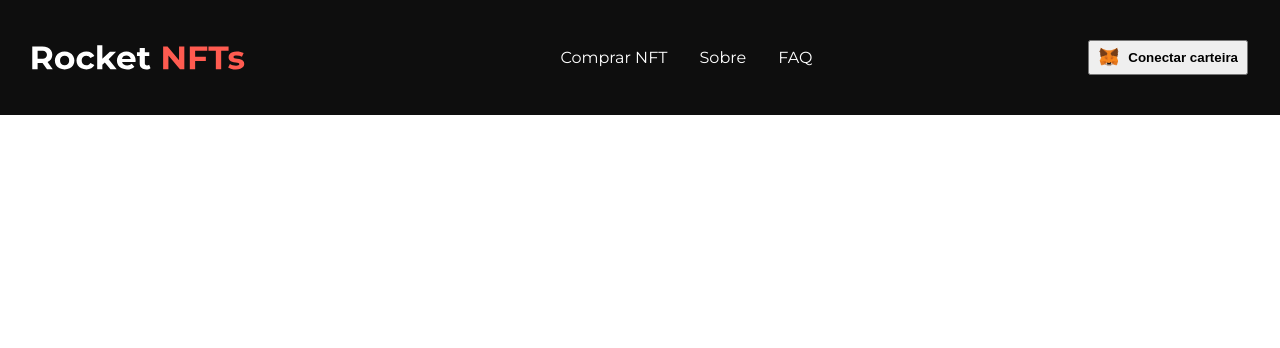
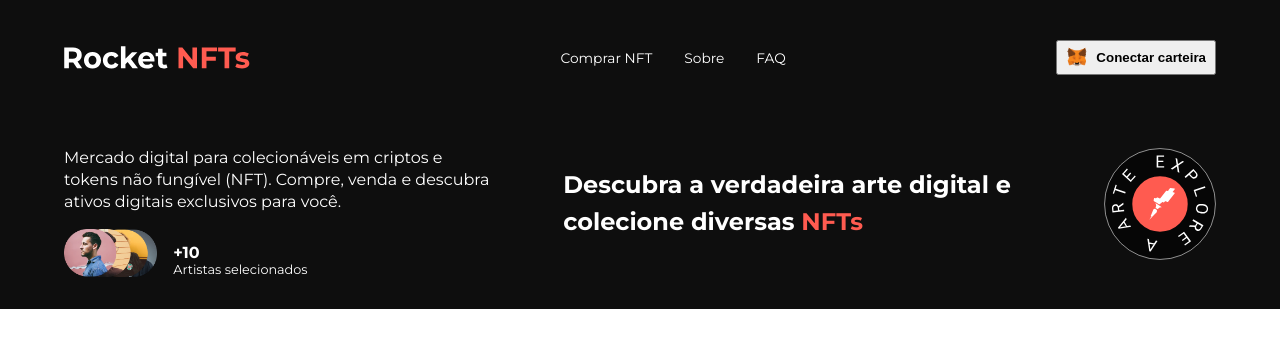
Before and after one commit to Sulaalbuquerque/desafio-rocket-nfts, a React (Vite) app: page / in a window 1280 px wide. Shown: the top 348 px of the page. Built offline with nearby package versions, Linux system fonts and the light colour scheme.

Commit message:
presentation

```diff
--- a/src/pages/Home/Header/Menu/style.js
+++ b/src/pages/Home/Header/Menu/style.js
@@ -15,7 +15,7 @@ export const ContainerMenu = styled.div`
     a{
         text-decoration: none;
         color: ${({ theme }) => theme.textColor};
-        font-size: 1rem;
+        font-size: .859rem;
     }
 
     a:hover{
--- a/src/pages/Home/Header/style.js
+++ b/src/pages/Home/Header/style.js
@@ -35,13 +35,13 @@ export const ContainerHeader = styled.header`
     }
 
     @media (min-width: 769px) {
-        padding: 2rem;
+        padding: 2rem 4rem;
         display: flex;
         flex-direction: row;
         justify-content: space-between;
 
         .logo{
-            height: 1.6rem;
+            height: 1.4rem;
         }
 
         .content-button{
--- /dev/null
+++ b/src/pages/Home/Presentation/index.jsx
@@ -0,0 +1,28 @@
+import { ContainerPresentation } from "./style"
+
+import imgArtists from './../../../../public/assets/imgs/group-avarts.png'
+import imgStampRocketseat from './../../../../public/assets/icons/badge.svg'
+
+export const Presentation = () => {
+
+    return (
+      <>
+        <ContainerPresentation>
+          <div className="content-presentation">
+            <span className="title">Mercado digital para colecionáveis em criptos e tokens não fungível (NFT). Compre, venda e descubra ativos digitais exclusivos para você.</span>
+            <div className="artists">
+              <img src={imgArtists} alt='Imagem de artistas selecionados'/>
+              <div className="details-artists">
+                <span className="amount">+10</span>
+                <span className="details">Artistas selecionados</span>
+              </div>
+            </div>
+          </div>
+          <div className="content-title">
+            <h1>Descubra a verdadeira arte digital e colecione diversas <span className="detail-h1">NFTs</span></h1>
+            <img className="stamp" src={imgStampRocketseat} alt="Selo rocketseat" />
+          </div>
+        </ContainerPresentation>
+      </>
+    )
+  }
--- /dev/null
+++ b/src/pages/Home/Presentation/style.js
@@ -0,0 +1,94 @@
+import styled from 'styled-components'
+
+export const ContainerPresentation = styled.section`
+    background-color: ${({ theme }) => theme.bodyBackground};
+    color: ${({ theme }) => theme.textColor};
+    padding: 1rem 3rem;
+    display: flex;
+    flex-direction: column;
+    gap: 1rem;
+
+    .content-presentation{
+        display: flex;
+        gap: 1rem;
+    }
+
+    .title{
+        font-size: 1rem;
+        line-height: 1.38rem;
+    }
+
+    .artists{
+        display: flex;
+        flex-direction: column;
+        gap: 1rem;
+    }
+
+    .artists img{
+        height: 3rem;
+    }
+
+    .amount{
+        font-weight: 700;
+        font-size: 1rem;
+    }
+
+    .details{
+        font-size: .8rem;
+    }
+
+    h1{
+        font-weight: 700;
+        font-size: 1.5rem;
+    }
+
+    .detail-h1{
+        color: ${({ theme }) => theme.colorLogo};
+
+    }
+
+    .content-title{
+        display: flex;
+        gap: 1rem;
+        align-items: center;
+    }
+
+    .content-title h1{
+        line-height: 2.3rem;
+    }
+
+    .stamp{
+        height: 5rem;
+    }
+
+    @media (min-width: 769px) {
+        flex-direction: row;
+        align-items: flex-start;
+        gap: 4rem;
+        padding: 2rem 4rem;
+
+        .content-presentation{
+            flex-direction: column;
+            width: 40%;
+        }
+
+        .artists{
+            flex-direction: row;
+            align-items: flex-end;
+        }
+
+        .details-artists{
+            display: flex;
+            flex-direction: column;
+        }
+
+        .content-title{
+            width: 60%;
+            gap: 2rem;
+        }
+
+        .stamp{
+            height: 7rem;
+        }
+    }
+`
--- a/src/pages/Home/index.jsx
+++ b/src/pages/Home/index.jsx
@@ -1,4 +1,5 @@
 import { Header } from "./Header"
+import { Presentation } from "./Presentation"
 import { ContainerHome } from "./style"
 
 export const Home = () => {
@@ -7,6 +8,7 @@ export const Home = () => {
       <>
         <ContainerHome>
             <Header/>
+            <Presentation/>
         </ContainerHome>
       </>
     )
```
